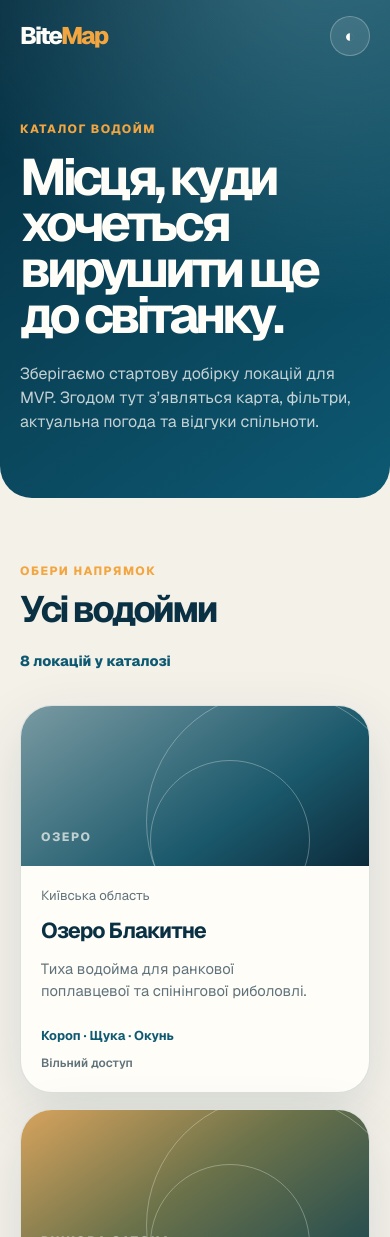
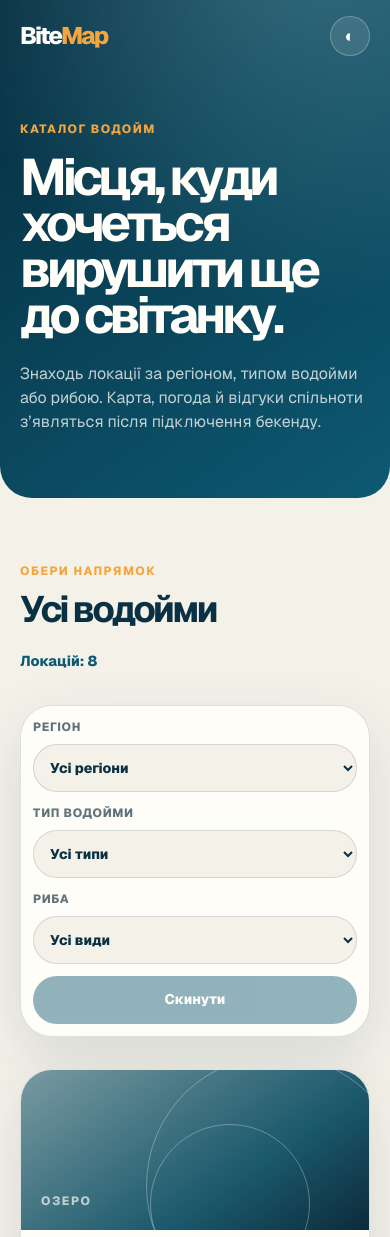
Before and after one commit to artemlira/bitemap, a Next.js app: page /spots in a window 390 px wide. Shown: the top 1237 px of the page. Built offline with nearby package versions, Linux system fonts and the light colour scheme.

Commit message:
feat: add fishing spot filters

```diff
--- /dev/null
+++ b/src/features/filter-spots/index.ts
@@ -0,0 +1,3 @@
+export { useSpotFilters } from "./model/use-spot-filters";
+export type { SpotFilterName, SpotFilterOptions, SpotFilters } from "./model/types";
+export { SpotFilterBar } from "./ui/spot-filter-bar";
--- /dev/null
+++ b/src/features/filter-spots/model/types.ts
@@ -0,0 +1,5 @@
+export type SpotFilterName = "region" | "waterType" | "fish";
+
+export type SpotFilters = Record<SpotFilterName, string>;
+
+export type SpotFilterOptions = Record<SpotFilterName, readonly string[]>;
--- /dev/null
+++ b/src/features/filter-spots/model/use-spot-filters.ts
@@ -0,0 +1,59 @@
+"use client";
+
+import { useCallback, useMemo, useState } from "react";
+import type { FishingSpot } from "@/entities/fishing-spot";
+import type { SpotFilterName, SpotFilterOptions, SpotFilters } from "./types";
+
+const initialFilters: SpotFilters = {
+  region: "",
+  waterType: "",
+  fish: "",
+};
+
+function uniqueSorted(values: Iterable<string>) {
+  return [...new Set(values)].sort((first, second) => first.localeCompare(second, "uk"));
+}
+
+function getFilterOptions(spots: readonly FishingSpot[]): SpotFilterOptions {
+  return {
+    region: uniqueSorted(spots.map((spot) => spot.region)),
+    waterType: uniqueSorted(spots.map((spot) => spot.waterType)),
+    fish: uniqueSorted(spots.flatMap((spot) => spot.fish)),
+  };
+}
+
+export function useSpotFilters(spots: readonly FishingSpot[]) {
+  const [filters, setFilters] = useState<SpotFilters>(initialFilters);
+
+  const options = useMemo(() => getFilterOptions(spots), [spots]);
+
+  const filteredSpots = useMemo(
+    () =>
+      spots.filter(
+        (spot) =>
+          (filters.region === "" || spot.region === filters.region) &&
+          (filters.waterType === "" || spot.waterType === filters.waterType) &&
+          (filters.fish === "" || spot.fish.includes(filters.fish)),
+      ),
+    [filters, spots],
+  );
+
+  const setFilter = useCallback((name: SpotFilterName, value: string) => {
+    setFilters((currentFilters) => ({ ...currentFilters, [name]: value }));
+  }, []);
+
+  const resetFilters = useCallback(() => {
+    setFilters(initialFilters);
+  }, []);
+
+  const hasActiveFilters = Object.values(filters).some(Boolean);
+
+  return {
+    filters,
+    filteredSpots,
+    hasActiveFilters,
+    options,
+    resetFilters,
+    setFilter,
+  };
+}
--- /dev/null
+++ b/src/features/filter-spots/ui/spot-filter-bar.module.scss
@@ -0,0 +1,85 @@
+@use "../../../shared/styles/abstracts/mixins" as *;
+@use "../../../shared/styles/abstracts/variables" as *;
+
+.filters {
+  display: grid;
+  grid-template-columns: repeat(3, minmax(0, 1fr)) auto;
+  align-items: end;
+  gap: $space-12;
+  margin-top: $space-32;
+  padding: $space-16;
+  border: 1px solid var(--color-line);
+  border-radius: $radius-lg;
+  background: var(--color-surface);
+  box-shadow: var(--shadow-soft);
+}
+
+.field {
+  display: grid;
+  gap: $space-8;
+  min-width: 0;
+  color: var(--color-muted);
+  font-size: 0.75rem;
+  font-weight: 750;
+  letter-spacing: 0.06em;
+  text-transform: uppercase;
+}
+
+.field select {
+  width: 100%;
+  min-height: 3rem;
+  padding-inline: $space-12;
+  border: 1px solid var(--color-line);
+  border-radius: $radius-full;
+  outline: none;
+  background: var(--color-page);
+  color: var(--color-ink);
+  font: inherit;
+  font-size: 0.875rem;
+  letter-spacing: normal;
+  text-transform: none;
+}
+
+.field select:focus-visible,
+.reset:focus-visible {
+  outline: 3px solid var(--color-focus);
+  outline-offset: 3px;
+}
+
+.reset {
+  min-height: 3rem;
+  padding-inline: $space-20;
+  border-radius: $radius-full;
+  background: var(--color-water);
+  color: #fffdf8;
+  font-size: 0.875rem;
+  font-weight: 750;
+  transition: background 180ms ease, transform 180ms ease;
+
+  @include hover {
+    background: var(--color-water-deep);
+    transform: translateY(-1px);
+  }
+}
+
+.reset:disabled {
+  cursor: not-allowed;
+  opacity: 0.45;
+}
+
+@include media-max(tablet) {
+  .filters {
+    grid-template-columns: repeat(2, minmax(0, 1fr));
+  }
+
+  .reset {
+    grid-column: 1 / -1;
+  }
+}
+
+@include media-max(phone) {
+  .filters {
+    grid-template-columns: 1fr;
+    padding: $space-12;
+  }
+}
--- /dev/null
+++ b/src/features/filter-spots/ui/spot-filter-bar.tsx
@@ -0,0 +1,58 @@
+"use client";
+
+import type { SpotFilterName, SpotFilterOptions, SpotFilters } from "../model/types";
+import styles from "./spot-filter-bar.module.scss";
+
+type SpotFilterBarProps = {
+  filters: SpotFilters;
+  hasActiveFilters: boolean;
+  options: SpotFilterOptions;
+  onChange: (name: SpotFilterName, value: string) => void;
+  onReset: () => void;
+};
+
+const filterFields: ReadonlyArray<{
+  id: string;
+  label: string;
+  name: SpotFilterName;
+  placeholder: string;
+}> = [
+  { id: "spot-filter-region", label: "Регіон", name: "region", placeholder: "Усі регіони" },
+  { id: "spot-filter-water-type", label: "Тип водойми", name: "waterType", placeholder: "Усі типи" },
+  { id: "spot-filter-fish", label: "Риба", name: "fish", placeholder: "Усі види" },
+];
+
+export function SpotFilterBar({
+  filters,
+  hasActiveFilters,
+  options,
+  onChange,
+  onReset,
+}: SpotFilterBarProps) {
+  return (
+    <div className={styles.filters} role="group" aria-label="Фільтри каталогу водойм">
+      {filterFields.map((field) => (
+        <label className={styles.field} htmlFor={field.id} key={field.name}>
+          <span>{field.label}</span>
+          <select
+            id={field.id}
+            name={field.name}
+            value={filters[field.name]}
+            onChange={(event) => onChange(field.name, event.target.value)}
+          >
+            <option value="">{field.placeholder}</option>
+            {options[field.name].map((option) => (
+              <option key={option} value={option}>
+                {option}
+              </option>
+            ))}
+          </select>
+        </label>
+      ))}
+
+      <button className={styles.reset} type="button" onClick={onReset} disabled={!hasActiveFilters}>
+        Скинути
+      </button>
+    </div>
+  );
+}
--- a/src/views/spots/ui/spots-page.module.scss
+++ b/src/views/spots/ui/spots-page.module.scss
@@ -82,6 +82,46 @@
   margin-top: $space-32;
 }
 
+.empty {
+  display: grid;
+  justify-items: start;
+  gap: $space-12;
+  margin-top: $space-32;
+  padding: clamp($space-32, 7vw, $space-64);
+  border: 1px dashed var(--color-line);
+  border-radius: $radius-lg;
+  background: var(--color-surface);
+}
+
+.empty h3 {
+  font-size: 1.5rem;
+  letter-spacing: -0.05em;
+}
+
+.empty p {
+  max-width: 460px;
+  color: var(--color-muted);
+}
+
+.empty button {
+  min-height: 3rem;
+  margin-top: $space-8;
+  padding-inline: $space-20;
+  border-radius: $radius-full;
+  background: var(--color-water);
+  color: #fffdf8;
+  font-weight: 750;
+
+  &:focus-visible {
+    outline: 3px solid var(--color-focus);
+    outline-offset: 3px;
+  }
+
+  @include hover {
+    background: var(--color-water-deep);
+  }
+}
+
 @include media-max(tablet) {
   .grid {
     grid-template-columns: repeat(2, minmax(0, 1fr));
--- a/src/views/spots/ui/spots-page.tsx
+++ b/src/views/spots/ui/spots-page.tsx
@@ -1,8 +1,20 @@
+"use client";
+
 import { FishingSpotCard, fishingSpots } from "@/entities/fishing-spot";
+import { SpotFilterBar, useSpotFilters } from "@/features/filter-spots";
 import { SiteHeader } from "@/widgets/site-header";
 import styles from "./spots-page.module.scss";
 
 export function SpotsPage() {
+  const {
+    filters,
+    filteredSpots,
+    hasActiveFilters,
+    options,
+    resetFilters,
+    setFilter,
+  } = useSpotFilters(fishingSpots);
+
   return (
     <main className={styles.page}>
       <section className={styles.hero}>
@@ -11,8 +23,8 @@ export function SpotsPage() {
           <p className={styles.eyebrow}>Каталог водойм</p>
           <h1>Місця, куди хочеться вирушити ще до світанку.</h1>
           <p>
-            Зберігаємо стартову добірку локацій для MVP. Згодом тут з’являться карта,
-            фільтри, актуальна погода та відгуки спільноти.
+            Знаходь локації за регіоном, типом водойми або рибою. Карта, погода й відгуки
+            спільноти з’являться після підключення бекенду.
           </p>
         </div>
       </section>
@@ -23,14 +35,34 @@ export function SpotsPage() {
             <p className={styles.sectionLabel}>Обери напрямок</p>
             <h2 id="spots-title">Усі водойми</h2>
           </div>
-          <p className={styles.counter}>{fishingSpots.length} локацій у каталозі</p>
+          <p className={styles.counter} aria-live="polite">
+            Локацій: {filteredSpots.length}
+          </p>
         </div>
 
-        <div className={styles.grid}>
-          {fishingSpots.map((spot) => (
+        <SpotFilterBar
+          filters={filters}
+          hasActiveFilters={hasActiveFilters}
+          options={options}
+          onChange={setFilter}
+          onReset={resetFilters}
+        />
+
+        {filteredSpots.length > 0 ? (
+          <div className={styles.grid}>
+            {filteredSpots.map((spot) => (
             <FishingSpotCard key={spot.id} spot={spot} href={`/spots/${spot.slug}`} />
-          ))}
-        </div>
+            ))}
+          </div>
+        ) : (
+          <div className={styles.empty}>
+            <h3>Нічого не знайшли</h3>
+            <p>Спробуй інше поєднання фільтрів або скинь поточний вибір.</p>
+            <button type="button" onClick={resetFilters}>
+              Скинути фільтри
+            </button>
+          </div>
+        )}
       </section>
     </main>
   );
```
Also changed, not shown: 1 other file (tests, documents, lock files or other folders).
